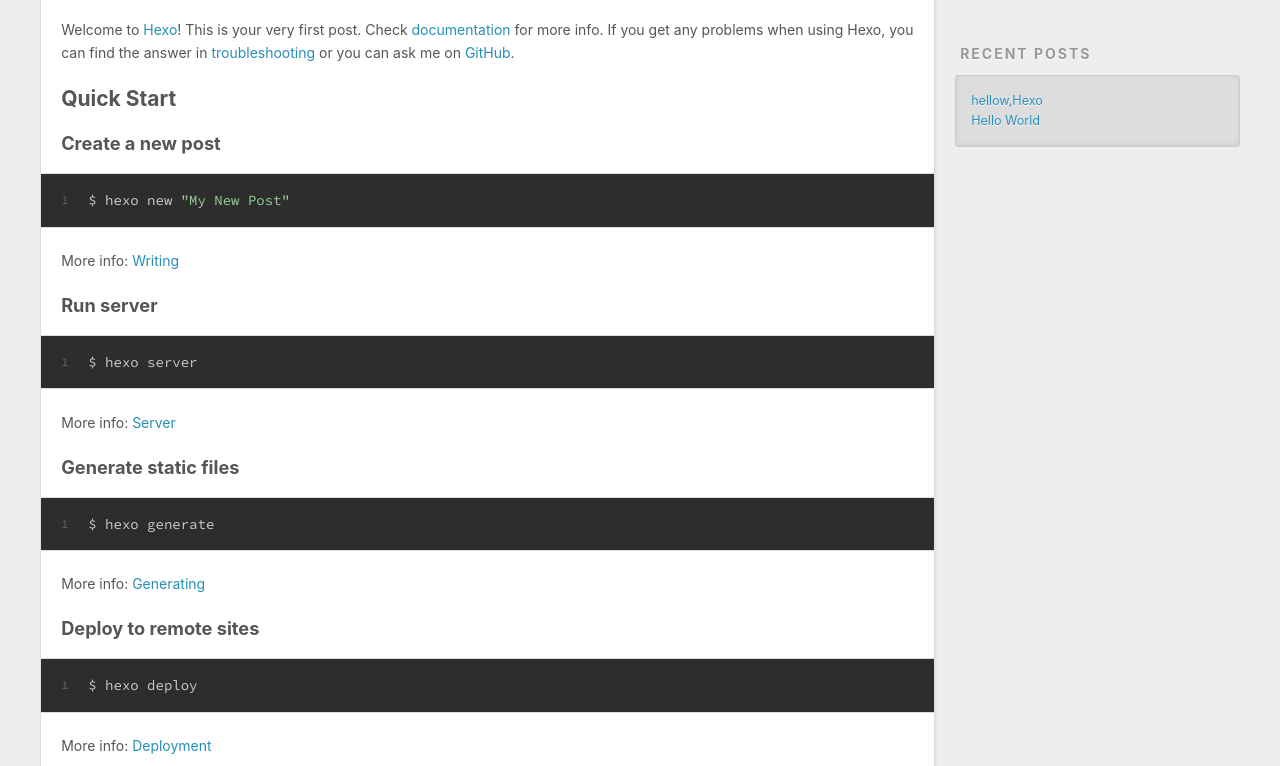
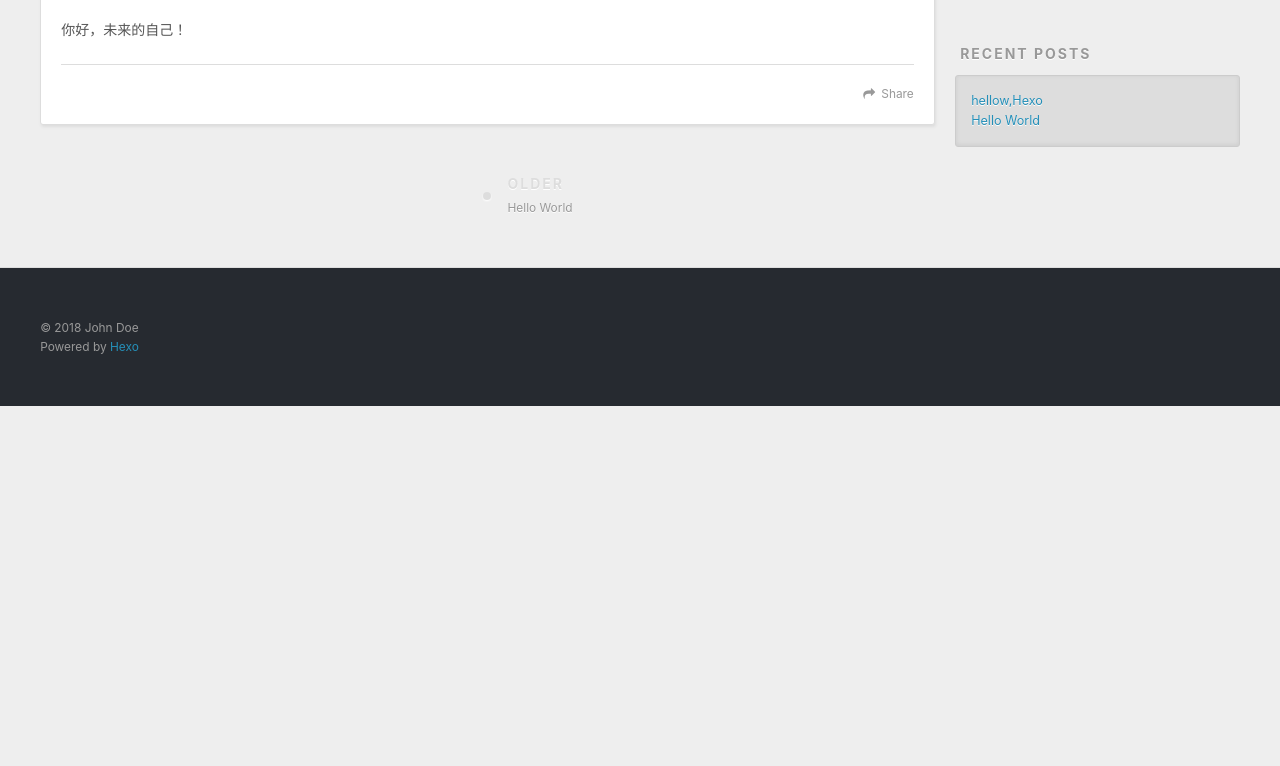
Before and after one commit to fallingflower/fallingflower.github.io, a plain HTML site: page 2018/06/24/hellow-Hexo/index.html in a window 1280 px wide. Shown: the part 434-1200 px from the top of the page. After the commit the page ends 840 px from the top, so only its background shows below. Drawn offline with nearby package versions, Linux system fonts and the light colour scheme.

Commit message:
Site updated: 2018-06-24 10:55:51

```diff
--- a/2018/06/24/hellow-Hexo/index.html
+++ b/2018/06/24/hellow-Hexo/index.html
@@ -7,17 +7,17 @@
 
   <title>hellow,Hexo | Hexo</title>
   <meta name="viewport" content="width=device-width, initial-scale=1, maximum-scale=1">
-  <meta name="description" content="Welcome to Hexo! This is your very first post. Check documentation for more info. If you get any problems when using Hexo, you can find the answer in troubleshooting or you can ask me on GitHub. Quick">
+  <meta name="description" content="你好，未来的自己！">
 <meta property="og:type" content="article">
 <meta property="og:title" content="hellow,Hexo">
 <meta property="og:url" content="http://yoursite.com/2018/06/24/hellow-Hexo/index.html">
 <meta property="og:site_name" content="Hexo">
-<meta property="og:description" content="Welcome to Hexo! This is your very first post. Check documentation for more info. If you get any problems when using Hexo, you can find the answer in troubleshooting or you can ask me on GitHub. Quick">
+<meta property="og:description" content="你好，未来的自己！">
 <meta property="og:locale" content="default">
-<meta property="og:updated_time" content="2018-06-24T02:53:59.877Z">
+<meta property="og:updated_time" content="2018-06-24T02:55:35.890Z">
 <meta name="twitter:card" content="summary">
 <meta name="twitter:title" content="hellow,Hexo">
-<meta name="twitter:description" content="Welcome to Hexo! This is your very first post. Check documentation for more info. If you get any problems when using Hexo, you can find the answer in troubleshooting or you can ask me on GitHub. Quick">
+<meta name="twitter:description" content="你好，未来的自己！">
 
     <link rel="alternate" href="/atom.xml" title="Hexo" type="application/atom+xml">
 
@@ -86,15 +86,7 @@
 
     <div class="article-entry" itemprop="articleBody">
 
-        <p>Welcome to <a href="https://hexo.io/" target="_blank" rel="noopener">Hexo</a>! This is your very first post. Check <a href="https://hexo.io/docs/" target="_blank" rel="noopener">documentation</a> for more info. If you get any problems when using Hexo, you can find the answer in <a href="https://hexo.io/docs/troubleshooting.html" target="_blank" rel="noopener">troubleshooting</a> or you can ask me on <a href="https://github.com/hexojs/hexo/issues" target="_blank" rel="noopener">GitHub</a>.</p>
-<h2 id="Quick-Start"><a href="#Quick-Start" class="headerlink" title="Quick Start"></a>Quick Start</h2><h3 id="Create-a-new-post"><a href="#Create-a-new-post" class="headerlink" title="Create a new post"></a>Create a new post</h3><figure class="highlight bash"><table><tr><td class="gutter"><pre><span class="line">1</span><br></pre></td><td class="code"><pre><span class="line">$ hexo new <span class="string">"My New Post"</span></span><br></pre></td></tr></table></figure>
-<p>More info: <a href="https://hexo.io/docs/writing.html" target="_blank" rel="noopener">Writing</a></p>
-<h3 id="Run-server"><a href="#Run-server" class="headerlink" title="Run server"></a>Run server</h3><figure class="highlight bash"><table><tr><td class="gutter"><pre><span class="line">1</span><br></pre></td><td class="code"><pre><span class="line">$ hexo server</span><br></pre></td></tr></table></figure>
-<p>More info: <a href="https://hexo.io/docs/server.html" target="_blank" rel="noopener">Server</a></p>
-<h3 id="Generate-static-files"><a href="#Generate-static-files" class="headerlink" title="Generate static files"></a>Generate static files</h3><figure class="highlight bash"><table><tr><td class="gutter"><pre><span class="line">1</span><br></pre></td><td class="code"><pre><span class="line">$ hexo generate</span><br></pre></td></tr></table></figure>
-<p>More info: <a href="https://hexo.io/docs/generating.html" target="_blank" rel="noopener">Generating</a></p>
-<h3 id="Deploy-to-remote-sites"><a href="#Deploy-to-remote-sites" class="headerlink" title="Deploy to remote sites"></a>Deploy to remote sites</h3><figure class="highlight bash"><table><tr><td class="gutter"><pre><span class="line">1</span><br></pre></td><td class="code"><pre><span class="line">$ hexo deploy</span><br></pre></td></tr></table></figure>
-<p>More info: <a href="https://hexo.io/docs/deployment.html" target="_blank" rel="noopener">Deployment</a></p>
+        <p>你好，未来的自己！</p>
 
 
     </div>
```
Also changed, not shown: index.html (+1 -9 lines).
